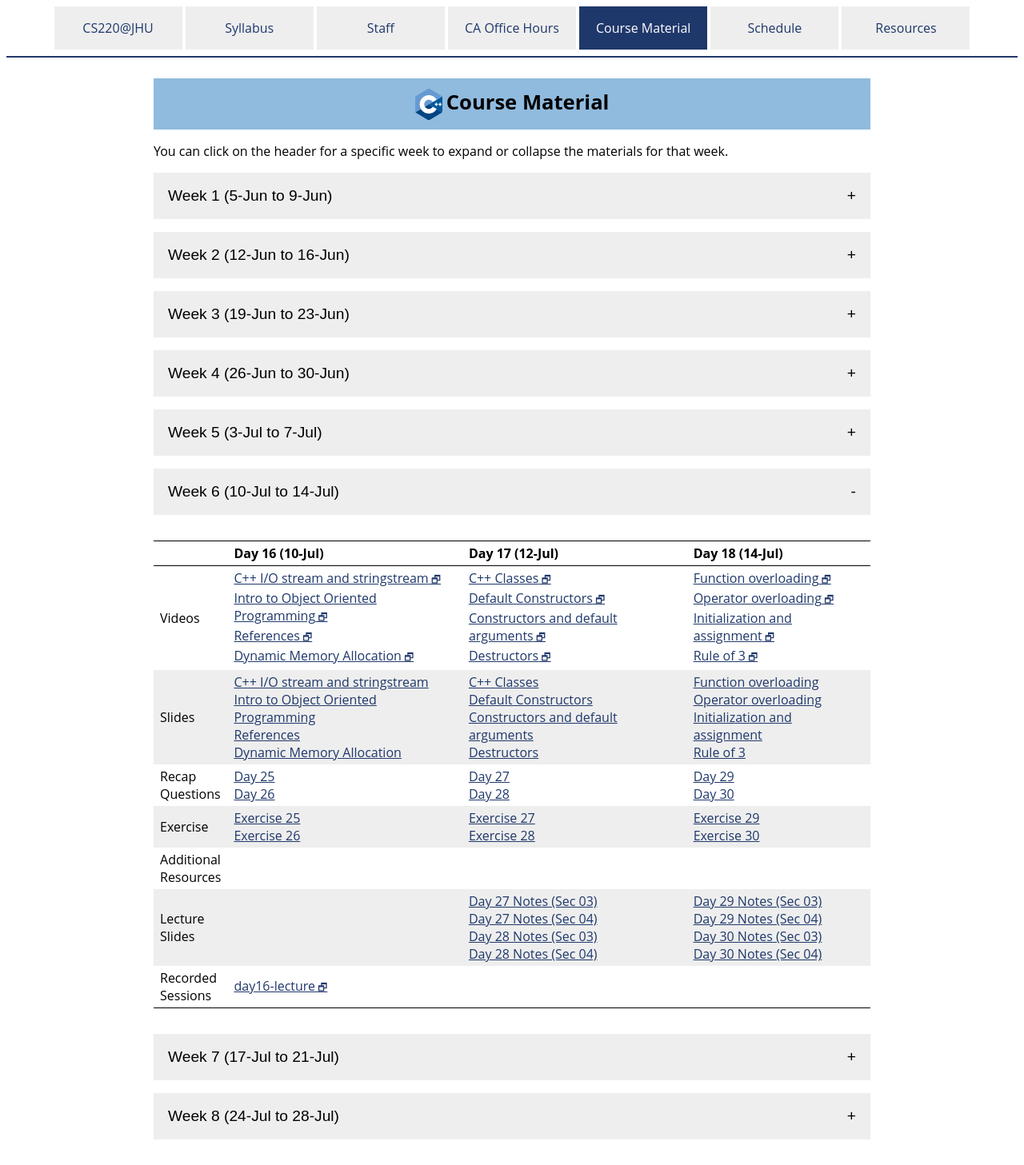
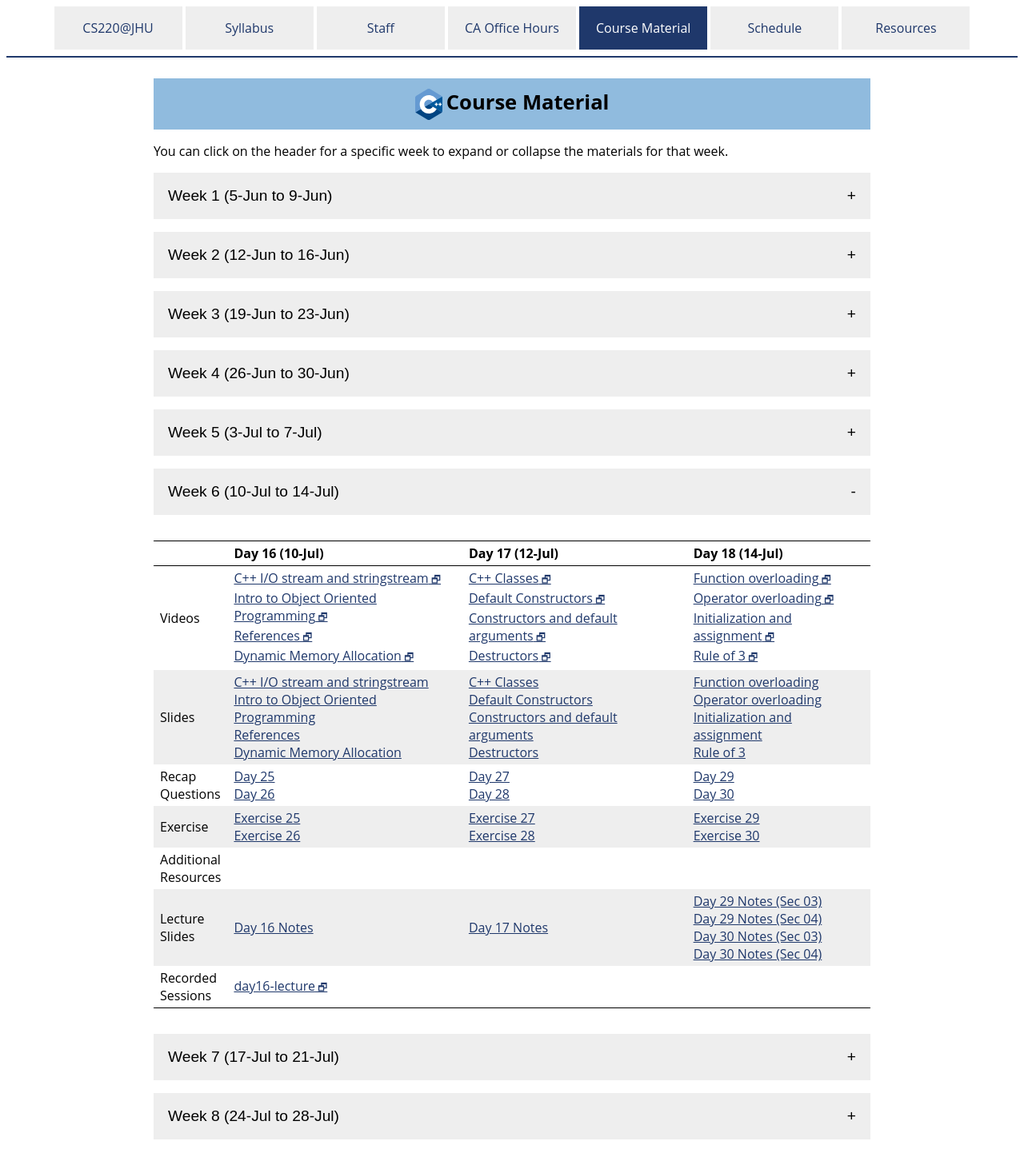
Before and after one commit to jhu-ip/cs220-summer24, a Jekyll site: the page built from material.md, in a window 1280 px wide. Shown: the whole page at 80% size. Built offline with Jekyll 4.4.1, drawn with Linux system fonts in a browser that asks for light colours.

Commit message:
Add slides session 16-17

```diff
--- a/material.md
+++ b/material.md
@@ -347,8 +347,8 @@ the materials for that week.
     </tr>
     <tr>
       <td>Lecture<br>Slides</td>
-      <td></td>
-      <td><a href='slides/notes/sp23_day27_sec03.pdf'>Day 27 Notes (Sec 03)</a><br><a href='slides/notes/sp23_day27_sec04.pdf'>Day 27 Notes (Sec 04)</a><br><a href='slides/notes/sp23_day28_sec03.pdf'>Day 28 Notes (Sec 03)</a><br><a href='slides/notes/sp23_day28_sec04.pdf'>Day 28 Notes (Sec 04)</a></td>
+      <td><a href='slides/summer23_slides/summer23_day25-26_session16.pdf'>Day 16 Notes</a></td>
+      <td><a href='slides/summer23_slides/summer23_day27-28_session17.pdf'>Day 17 Notes</a></td>
       <td><a href='slides/notes/sp23_day29_sec03.pdf'>Day 29 Notes (Sec 03)</a><br><a href='slides/notes/sp23_day29_sec04.pdf'>Day 29 Notes (Sec 04)</a><br><a href='slides/notes/sp23_day30_sec03.pdf'>Day 30 Notes (Sec 03)</a><br><a href='slides/notes/sp23_day30_sec04.pdf'>Day 30 Notes (Sec 04)</a></td>
     </tr>
     <tr>
```
Also changed, not shown: material.csv (+2 -5 lines), 2 other files.
